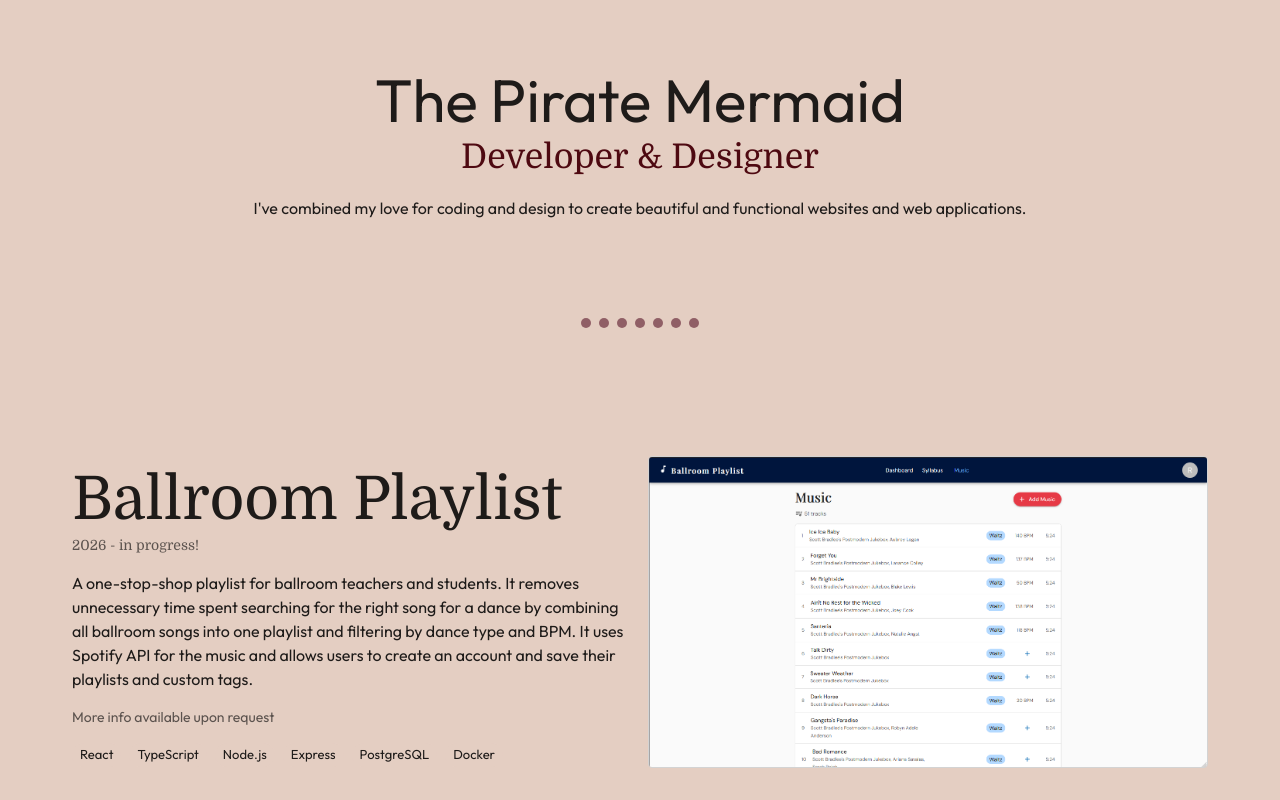
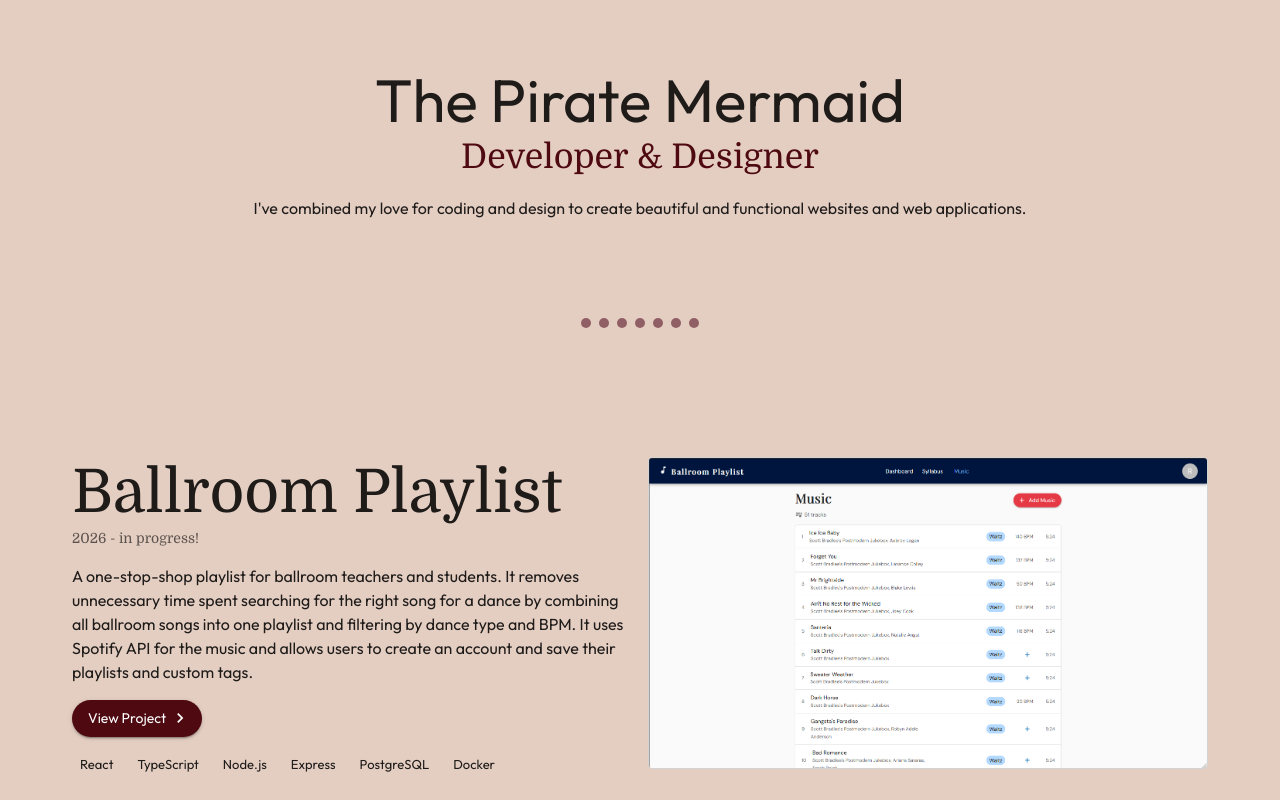
Before and after one commit to piratemermaid/portfolio-2026, a React (Vite) app: page / in a window 1280 px wide. Shown: the top 800 px of the page. Built offline with nearby package versions, Linux system fonts and the light colour scheme.

Commit message:
add project page

```diff
--- a/src/components/ProjectSummary.tsx
+++ b/src/components/ProjectSummary.tsx
@@ -1,5 +1,8 @@
 import { Box, Button, Chip, Grid, Stack, Typography } from "@mui/material";
-import { OpenInNew as DemoIcon } from "@mui/icons-material";
+import {
+  OpenInNew as DemoIcon,
+  ChevronRight as ProjectIcon,
+} from "@mui/icons-material";
 import type { Project } from "../data/projects";
 
 type Props = {
@@ -24,7 +27,7 @@ export const ProjectSummary = ({ project }: Props) => {
             </Typography>
           </Stack>
           <Typography variant="body1">{project.description}</Typography>
-          {project.demoUrl ? (
+          {project.demoUrl && (
             <Button
               variant="contained"
               color="primary"
@@ -38,6 +41,21 @@ export const ProjectSummary = ({ project }: Props) => {
               endIcon={<DemoIcon sx={{ ml: -0.5 }} />}
             >
               View It Live
+            </Button>
+          )}
+          {project.url ? (
+            <Button
+              variant="contained"
+              color="primary"
+              href={project.url}
+              sx={{
+                width: "fit-content",
+                textTransform: "none",
+                borderRadius: 8,
+              }}
+              endIcon={<ProjectIcon sx={{ ml: -0.5 }} />}
+            >
+              View Project
             </Button>
           ) : (
             <Typography variant="body2" color="text.secondary">
--- a/src/data/projects.ts
+++ b/src/data/projects.ts
@@ -10,6 +10,7 @@ export type Project = {
   year: string;
   tags: string[];
   demoUrl?: string;
+  url?: string;
 };
 
 export const projectSummaries = [
@@ -23,6 +24,7 @@ export const projectSummaries = [
     imgSrc: playlistSummaryImage,
     year: "2026 - in progress!",
     tags: ["React", "TypeScript", "Node.js", "Express", "PostgreSQL", "Docker"],
+    url: "/ballroom_playlist",
   },
   {
     name: "DMK Token Guide",
--- /dev/null
+++ b/src/pages/BallroomPlaylistPage.tsx
@@ -0,0 +1,3 @@
+export const BallroomPlaylistPage = () => {
+  return <div>BallroomPlaylistPage</div>;
+};
--- a/src/routeTree.gen.ts
+++ b/src/routeTree.gen.ts
@@ -9,9 +9,15 @@
 // Additionally, you should also exclude this file from your linter and/or formatter to prevent it from being checked or modified.
 
 import { Route as rootRouteImport } from './routes/__root'
+import { Route as Ballroom_playlistRouteImport } from './routes/ballroom_playlist'
 import { Route as AboutRouteImport } from './routes/about'
 import { Route as IndexRouteImport } from './routes/index'
 
+const Ballroom_playlistRoute = Ballroom_playlistRouteImport.update({
+  id: '/ballroom_playlist',
+  path: '/ballroom_playlist',
+  getParentRoute: () => rootRouteImport,
+} as any)
 const AboutRoute = AboutRouteImport.update({
   id: '/about',
   path: '/about',
@@ -26,31 +32,42 @@ const IndexRoute = IndexRouteImport.update({
 export interface FileRoutesByFullPath {
   '/': typeof IndexRoute
   '/about': typeof AboutRoute
+  '/ballroom_playlist': typeof Ballroom_playlistRoute
 }
 export interface FileRoutesByTo {
   '/': typeof IndexRoute
   '/about': typeof AboutRoute
+  '/ballroom_playlist': typeof Ballroom_playlistRoute
 }
 export interface FileRoutesById {
   __root__: typeof rootRouteImport
   '/': typeof IndexRoute
   '/about': typeof AboutRoute
+  '/ballroom_playlist': typeof Ballroom_playlistRoute
 }
 export interface FileRouteTypes {
   fileRoutesByFullPath: FileRoutesByFullPath
-  fullPaths: '/' | '/about'
+  fullPaths: '/' | '/about' | '/ballroom_playlist'
   fileRoutesByTo: FileRoutesByTo
-  to: '/' | '/about'
-  id: '__root__' | '/' | '/about'
+  to: '/' | '/about' | '/ballroom_playlist'
+  id: '__root__' | '/' | '/about' | '/ballroom_playlist'
   fileRoutesById: FileRoutesById
 }
 export interface RootRouteChildren {
   IndexRoute: typeof IndexRoute
   AboutRoute: typeof AboutRoute
+  Ballroom_playlistRoute: typeof Ballroom_playlistRoute
 }
 
 declare module '@tanstack/react-router' {
   interface FileRoutesByPath {
+    '/ballroom_playlist': {
+      id: '/ballroom_playlist'
+      path: '/ballroom_playlist'
+      fullPath: '/ballroom_playlist'
+      preLoaderRoute: typeof Ballroom_playlistRouteImport
+      parentRoute: typeof rootRouteImport
+    }
     '/about': {
       id: '/about'
       path: '/about'
@@ -71,6 +88,7 @@ declare module '@tanstack/react-router' {
 const rootRouteChildren: RootRouteChildren = {
   IndexRoute: IndexRoute,
   AboutRoute: AboutRoute,
+  Ballroom_playlistRoute: Ballroom_playlistRoute,
 }
 export const routeTree = rootRouteImport
   ._addFileChildren(rootRouteChildren)
--- /dev/null
+++ b/src/routes/ballroom_playlist.tsx
@@ -0,0 +1,11 @@
+import { createFileRoute } from "@tanstack/react-router";
+
+import { BallroomPlaylistPage } from "../pages/BallroomPlaylistPage";
+
+export const Route = createFileRoute("/ballroom_playlist")({
+  component: RouteComponent,
+});
+
+function RouteComponent() {
+  return <BallroomPlaylistPage />;
+}
--- a/vite.config.ts
+++ b/vite.config.ts
@@ -7,6 +7,7 @@ export default defineConfig({
   plugins: [
     tanstackRouter({
       routesDirectory: './src/routes',
+      autoCodeSplitting: false,
     }),
     react(),
   ],
```
Also changed, not shown: src/assets/ballroom-playlist/design-system-colors.png (added).
